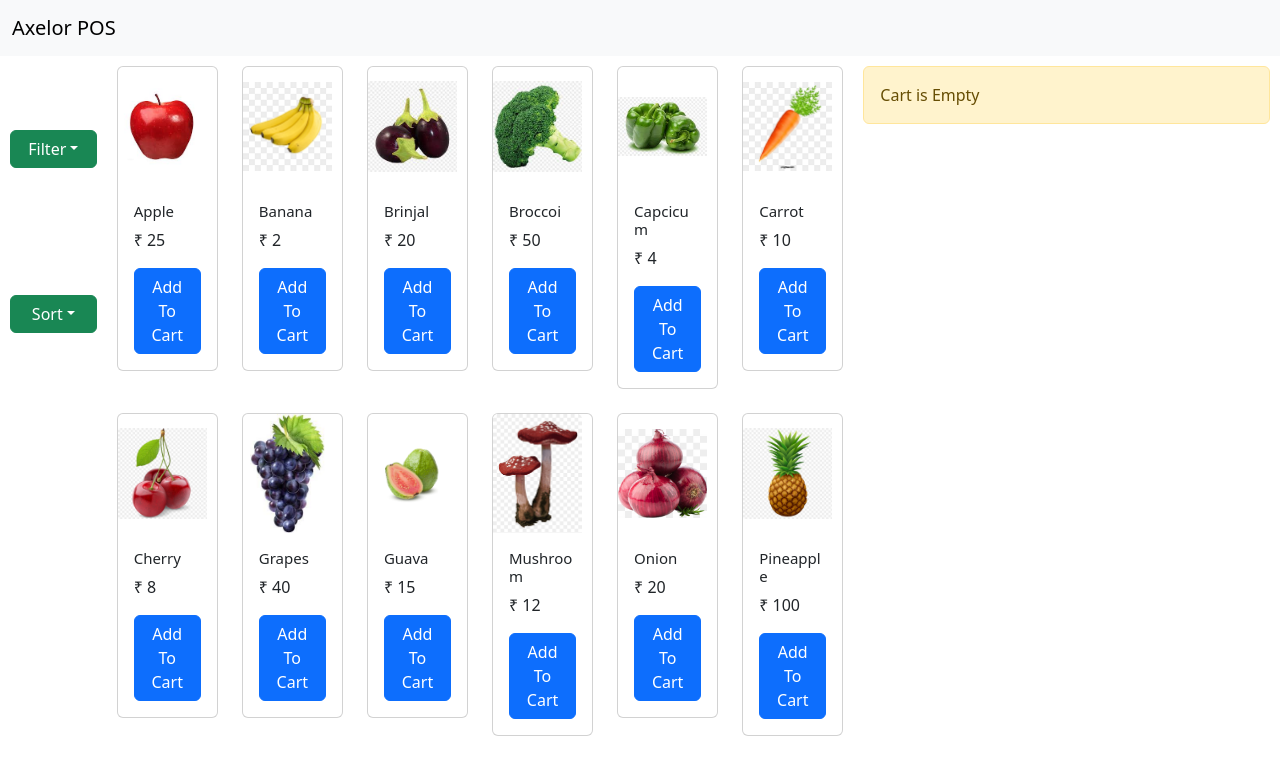
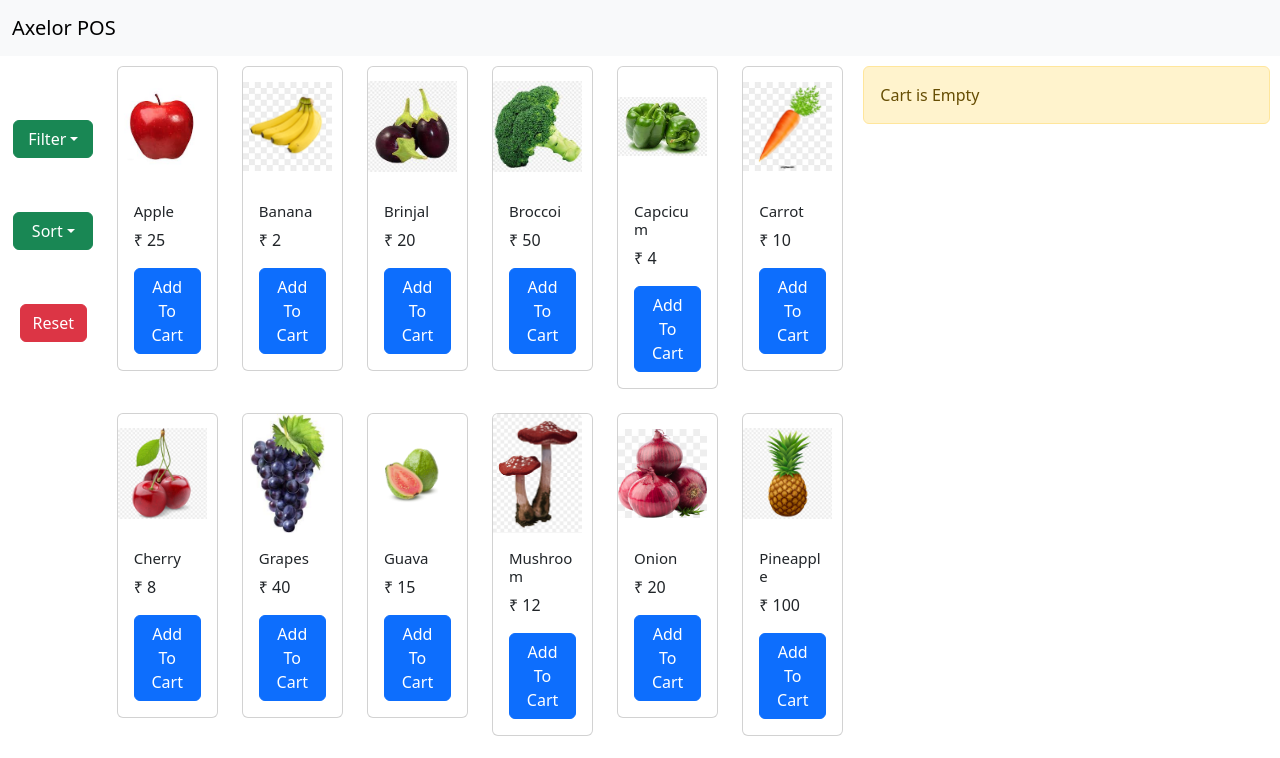
Before and after one commit to kanishkadeo27/Axelor-React, a React (Create React App) app in the folder posapp/: page / in a window 1280 px wide. Shown: the top 758 px of the page. Built offline with nearby package versions, Linux system fonts and the light colour scheme.

Commit message:
added style to dropdown

```diff
--- a/posapp/src/components/Dropdown.jsx
+++ b/posapp/src/components/Dropdown.jsx
@@ -2,8 +2,8 @@ import Dropdown from "react-bootstrap/Dropdown";
 
 function DropdownMenu({ HandleFilter, items, dropdownTitle }) {
   return (
-    <Dropdown className="dropdown-container">
-      <Dropdown.Toggle variant="success" id="dropdown-basic">
+    <Dropdown>
+      <Dropdown.Toggle variant="success" id="dropdown-basic" style={{width:"80px"}}>
         {dropdownTitle}
       </Dropdown.Toggle>
 
--- a/posapp/src/components/MainContainer.jsx
+++ b/posapp/src/components/MainContainer.jsx
@@ -4,6 +4,7 @@ import { DATA } from "../constant";
 import Cart from "./Cart";
 import CardItem from "./CardItem";
 import DropdownMenu from "./Dropdown";
+import Button from 'react-bootstrap/Button';
 import { FILTER_DROPDOWN, SORT_DROPDOWN } from "../constant";
 
 function MainContainer() {
@@ -28,7 +29,7 @@ function MainContainer() {
     }
 
     setTimeout(() => {
-      setToastsList((prev) => prev.filter((item, i) => i != 0));
+      setToastsList((prev) => prev.filter((item, i) => i !== 0));
     }, 3000);
   };
 
@@ -39,10 +40,10 @@ function MainContainer() {
   };
 
   const HandleSortClick = (type) => {
-    if (type === "Price:Low to High") {
+    if (type === "Price:L-H") {
       const sortedItems = [...filteredItems].sort((a, b) => a.price - b.price);
       setFilteredItems(sortedItems);
-    } else if (type === "Price:High to Low") {
+    } else if (type === "Price:H-L") {
       const sortedItems = [...filteredItems].sort((a, b) => b.price - a.price);
       setFilteredItems(sortedItems);
     } else if (type === "Name:asc") {
@@ -57,7 +58,6 @@ function MainContainer() {
       setFilteredItems(sortedItems);
     }
   };
-
   return (
     <>
       <div className="container-fluid">
@@ -76,6 +76,15 @@ function MainContainer() {
               dropdownTitle={"Sort"}
               items={SORT_DROPDOWN}
             />
+            <div>
+            <Button variant="danger" onClick={() => setFilteredItems([...DATA])}>Reset</Button>
+              {/* <button
+                onClick={() => setFilteredItems([...DATA])}
+                className="reset-button"
+              >
+                Reset
+              </button> */}
+            </div>
           </div>
           <div className="col-md-7" style={{ padding: "10px" }}>
             <div className="row">
--- a/posapp/src/constant.js
+++ b/posapp/src/constant.js
@@ -155,11 +155,11 @@ export const FILTER_DROPDOWN = [
 export const SORT_DROPDOWN = [
   {
     id: 1,
-    title: "Price:Low to High",
+    title: "Price:L-H",
   },
   {
     id: 2,
-    title: "Price:High to Low",
+    title: "Price:H-L",
   },
   {
     id: 3,
--- a/posapp/src/index.css
+++ b/posapp/src/index.css
@@ -14,9 +14,13 @@
 .dropdown-container{
   display: flex;
   flex-direction: column;
-  justify-content: space-around;
+  justify-content: space-evenly;
+  align-items: center;
   height: 350px;
 }
 .dropdown-menu{
-  width: 100px;
+  min-width: 100px;
 }
+.reset-button{
+  background-color: gray;
+}
```
